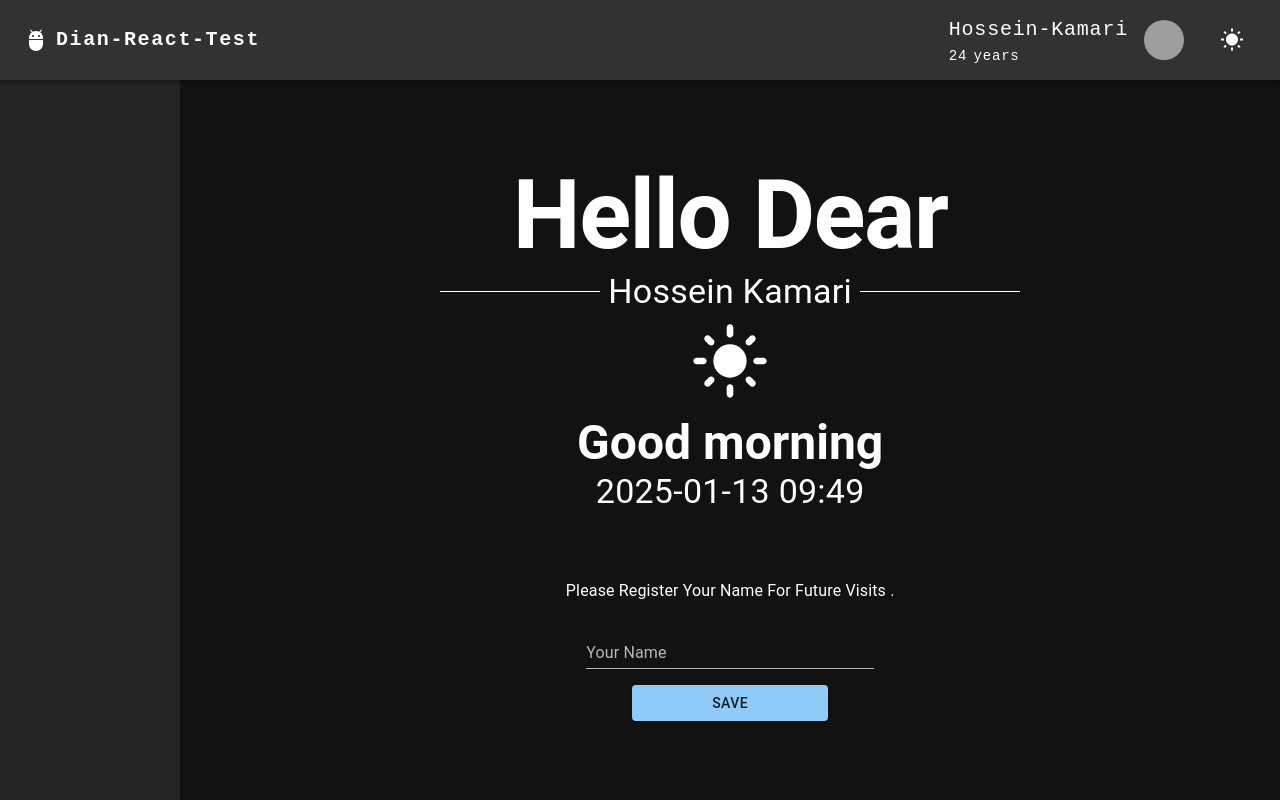
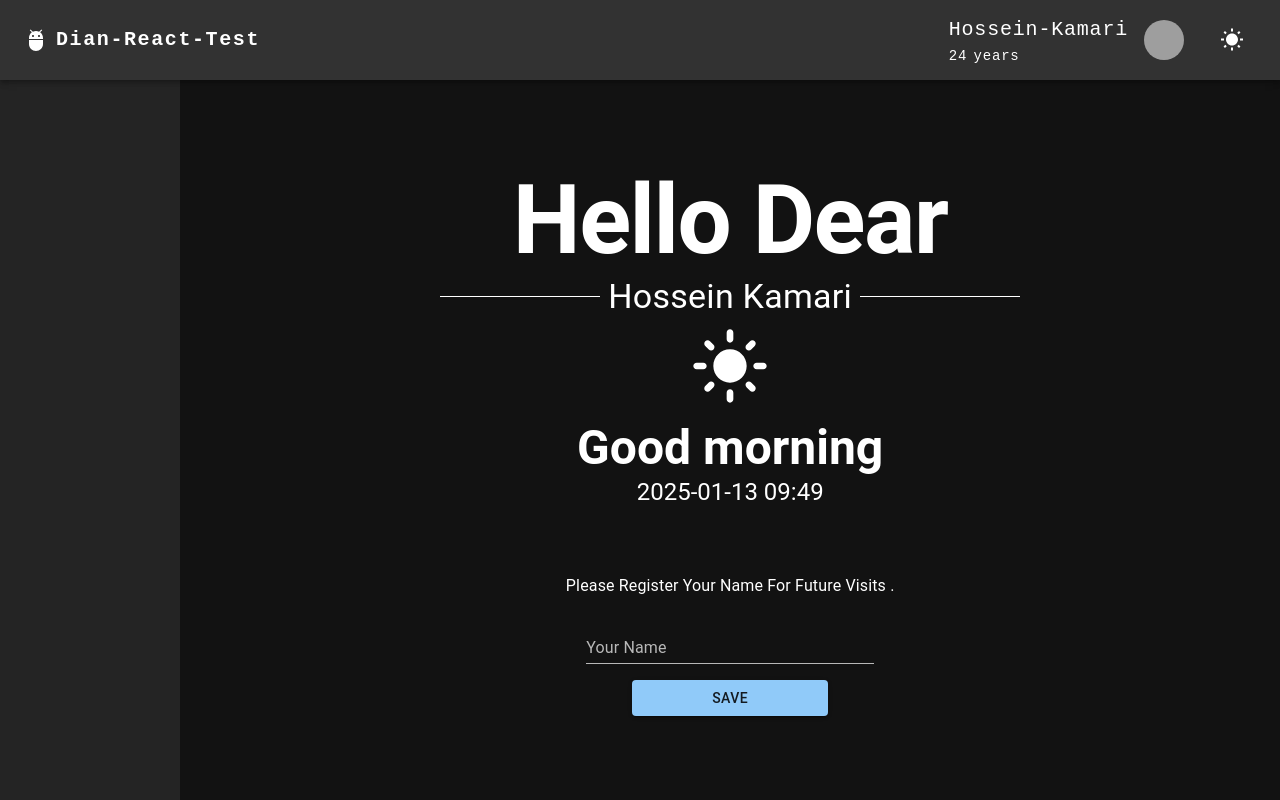
Before and after one commit to HosseinKM2000/Dian-React-Test, a React (Vite) app: page / in a window 1280 px wide. Built offline with nearby package versions, Linux system fonts and the light colour scheme; grey boxes are pictures that could not be loaded.

Commit message:
small change

```diff
--- a/src/components/Home/Time/index.tsx
+++ b/src/components/Home/Time/index.tsx
@@ -32,7 +32,7 @@ const Time = () => {
       <Typography variant="h3" fontWeight={600}>
         Good {currentTimeInfo?.timeOfDay}{" "}
       </Typography>
-      <Typography variant="h4">
+      <Typography variant="h5">
         {currentTimeInfo?.currentDate} {currentTimeInfo?.currentTime}
       </Typography>
     </>
```
